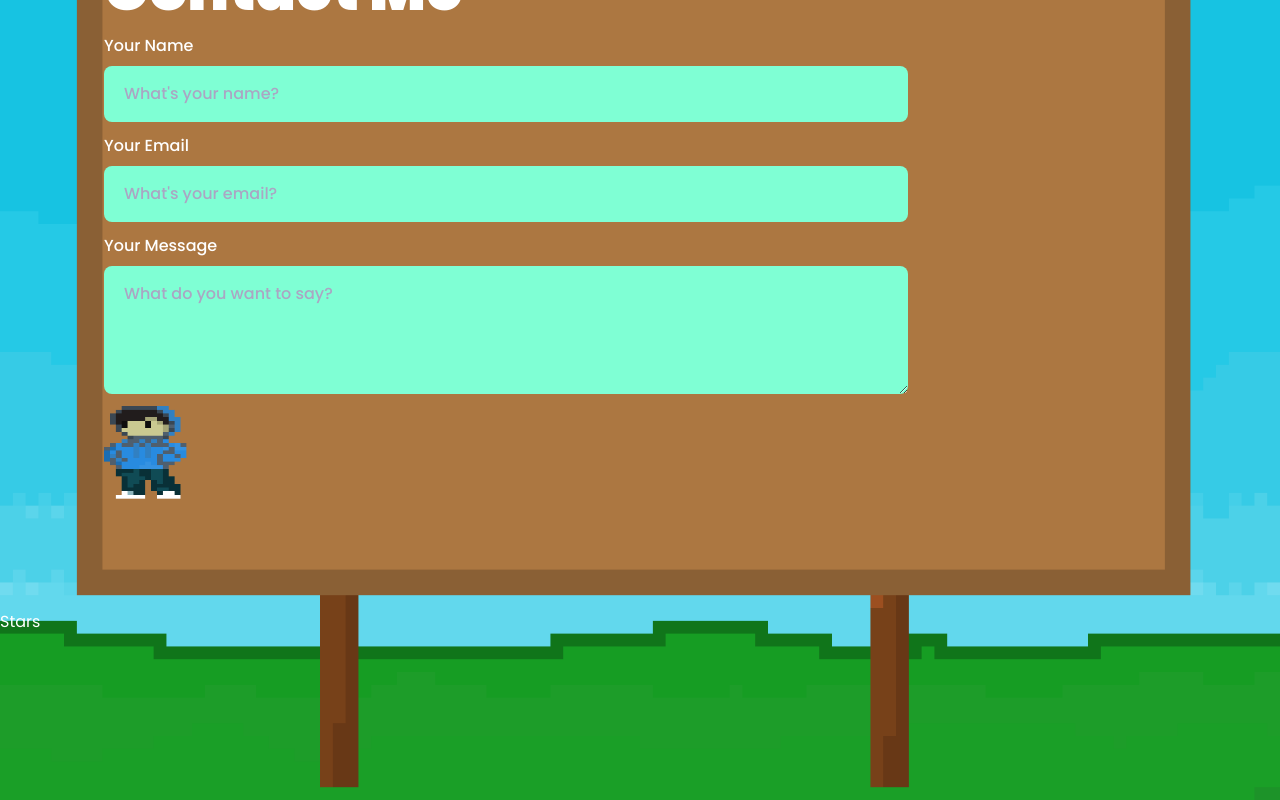
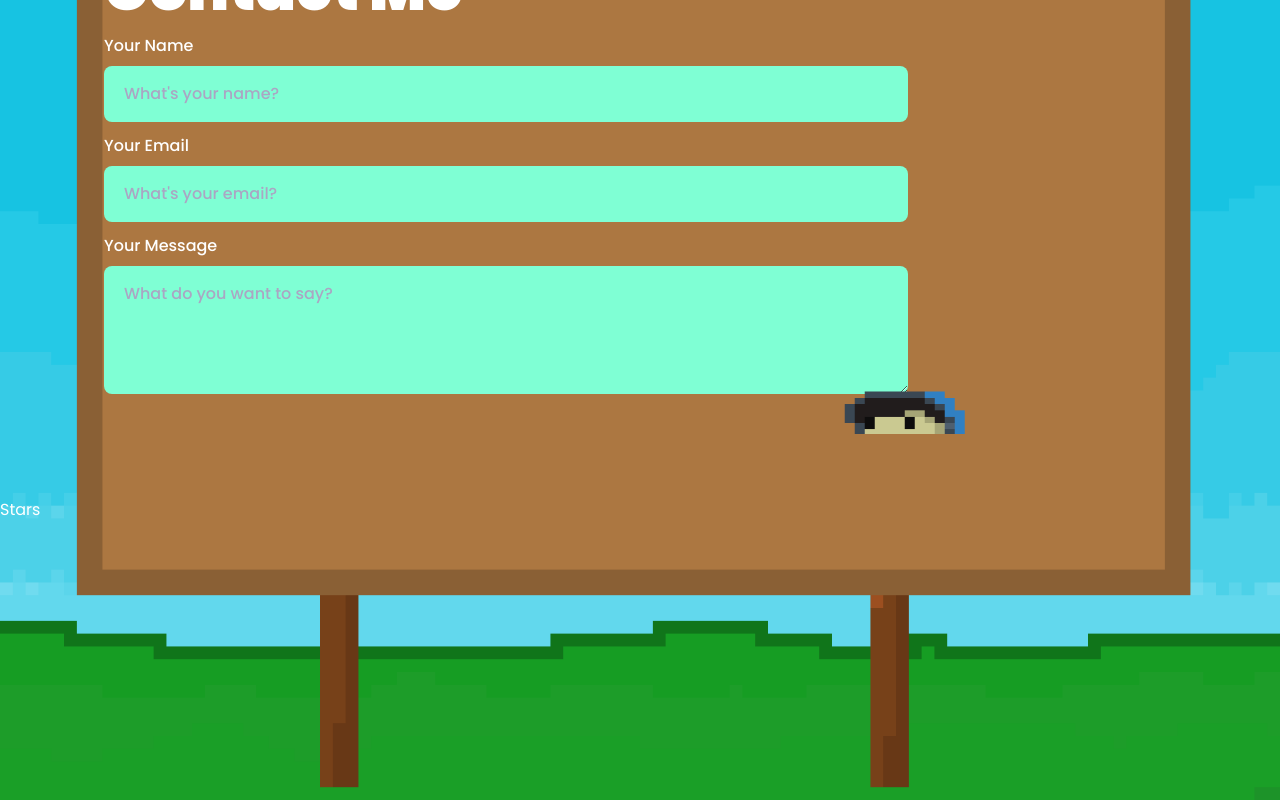
Before and after one commit to erikly2/PersonalPortfolio, a React (Vite) app: page / in a window 1280 px wide. Shown: the part 2547-3347 px from the top of the page. Built offline with nearby package versions, Linux system fonts and the light colour scheme.

Commit message:
Fixed button placement

```diff
--- a/src/components/Contact.jsx
+++ b/src/components/Contact.jsx
@@ -105,17 +105,14 @@ const Contact = () => {
               onChange={handleChange}
               placeholder="What do you want to say?"
               className="bg-[#7fffd4] py-4 px-5 placeholder:text-secondary text-white rounded-lg outline-none border-none font-medium"
-            />{/*style={{ width: "735px" }}*/}
+            />
           </label>
           <input
             type="image"
-            src="/src/assets/Me.gif" // Replace with the actual path to your image
+            src="/src/assets/Me.gif"
             alt="Submit"
-            className="image-button" // Apply any CSS classes for styling
+            className="image-button absolute translate-x-1/3 translate-y-3/4 bottom-0 right-0 z-10" // Apply any CSS classes for styling
           />
-          {/* need to resize the gif andposition of button*/}
-            {/*{loading ? 'Sending...' : 'Send'}
-          </button>*/}
         </form>
 
       </motion.div>
--- a/src/index.css
+++ b/src/index.css
@@ -95,8 +95,8 @@
 }
 
 .image-button {
-  width: 100px; /* Set the width of the button */
-  height: 100px; /* Set the height of the button */
+  width: 170px; /* Set the width of the button */
+  height: 170px; /* Set the height of the button */
   border: none; /* Remove default border */
   cursor: pointer; /* Change cursor to pointer on hover */
   /* Add any other styling you want */
```
